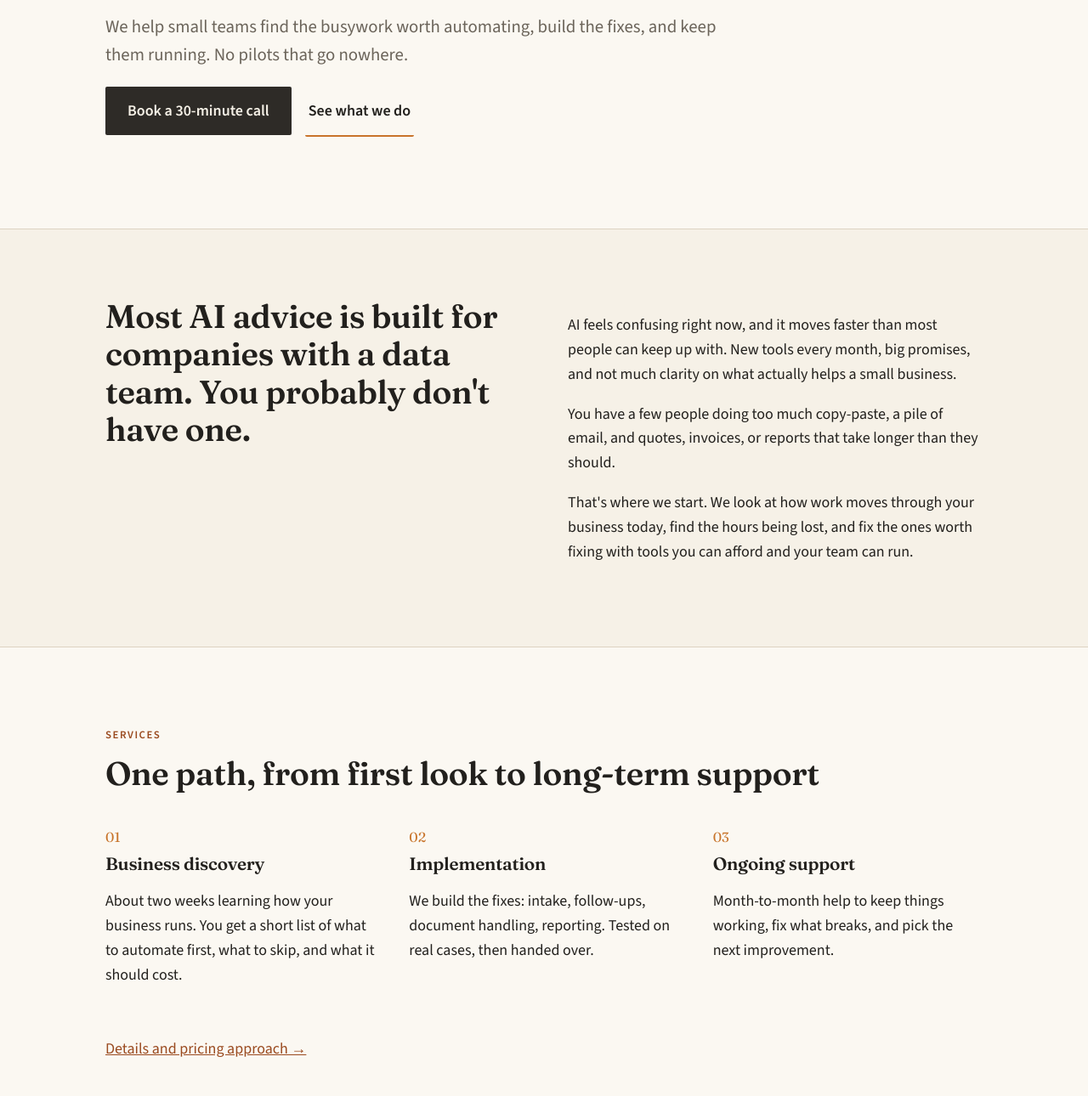
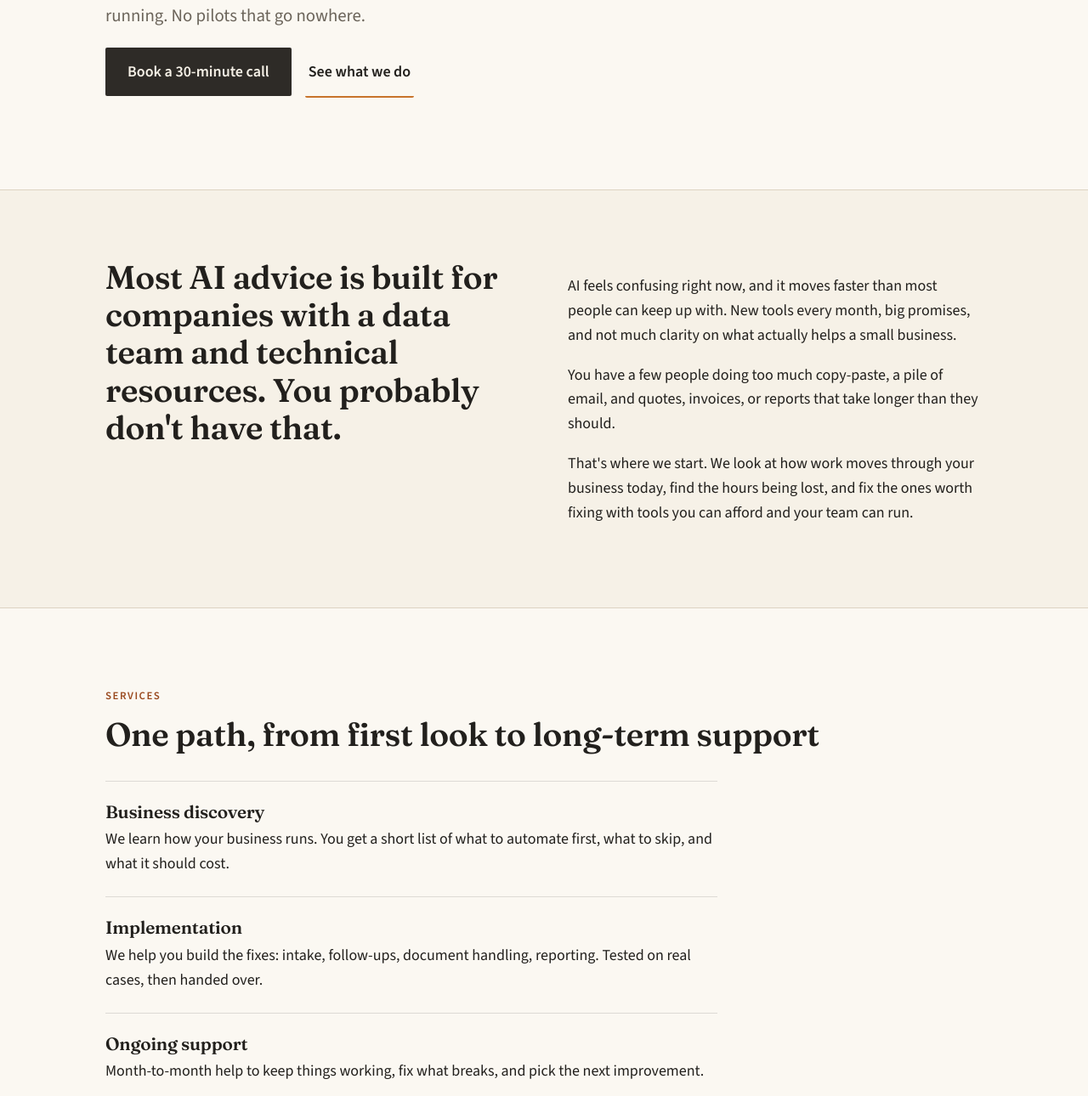
Before and after one commit to willbray/sundown7, a plain HTML site: page index.html in a window 1280 px wide. Shown: the part 406-1696 px from the top of the page at 85% size. Drawn offline with nearby package versions, Linux system fonts and the light colour scheme.

Commit message:
Homepage edits

```diff
--- a/index.html
+++ b/index.html
@@ -1,12 +1,12 @@
 <!doctype html><html lang="en"><head><meta charset="utf-8"><meta name="viewport" content="width=device-width,initial-scale=1"><title>Sundown 7 — Practical AI for small business</title><meta name="description" content="Sundown 7 helps small and mid-size businesses put AI to work on real, everyday tasks."><link rel="stylesheet" href="styles.css"></head><body>
 <header><div class="wrap nav"><a class="logo" href="index.html">Sundown <span>7</span></a><nav><ul><li><a href="services.html">Services</a></li><li><a href="about.html">About</a></li><li><a href="contact.html">Contact</a></li></ul></nav></div></header>
 <main>
-<section class="hero"><div class="wrap"><p class="eyebrow">Practical AI for small and mid-size businesses</p><h1>Create more time for the work<br>that matters.</h1><p class="lede">We help small teams find the busywork worth automating, build the fixes, and keep them running. No pilots that go nowhere.</p><p><a class="btn" href="contact.html">Book a 30-minute call</a><a class="btn ghost" href="services.html">See what we do</a></p></div></section>
-<section class="band"><div class="wrap two"><div><h2>Most AI advice is built for companies with a data team. You probably don't have one.</h2></div><div><p>AI feels confusing right now, and it moves faster than most people can keep up with. New tools every month, big promises, and not much clarity on what actually helps a small business.</p><p>You have a few people doing too much copy-paste, a pile of email, and quotes, invoices, or reports that take longer than they should.</p><p>That's where we start. We look at how work moves through your business today, find the hours being lost, and fix the ones worth fixing with tools you can afford and your team can run.</p></div></div></section>
-<section><div class="wrap"><p class="eyebrow">Services</p><h2>One path, from first look to long-term support</h2><div class="grid" style="margin-top:40px">
-<div><span class="num">01</span><h3>Business discovery</h3><p>About two weeks learning how your business runs. You get a short list of what to automate first, what to skip, and what it should cost.</p></div>
-<div><span class="num">02</span><h3>Implementation</h3><p>We build the fixes: intake, follow-ups, document handling, reporting. Tested on real cases, then handed over.</p></div>
-<div><span class="num">03</span><h3>Ongoing support</h3><p>Month-to-month help to keep things working, fix what breaks, and pick the next improvement.</p></div>
+<section class="hero"><div class="wrap"><h1>Create more time for the work<br>that matters.</h1><p class="lede">We help teams find the busywork worth automating, build the fixes, and keep them running. No pilots that go nowhere.</p><p><a class="btn" href="contact.html">Book a 30-minute call</a><a class="btn ghost" href="services.html">See what we do</a></p></div></section>
+<section class="band"><div class="wrap two"><div><h2>Most AI advice is built for companies with a data team and technical resources. You probably don't have that.</h2></div><div><p>AI feels confusing right now, and it moves faster than most people can keep up with. New tools every month, big promises, and not much clarity on what actually helps a small business.</p><p>You have a few people doing too much copy-paste, a pile of email, and quotes, invoices, or reports that take longer than they should.</p><p>That's where we start. We look at how work moves through your business today, find the hours being lost, and fix the ones worth fixing with tools you can afford and your team can run.</p></div></div></section>
+<section><div class="wrap"><p class="eyebrow">Services</p><h2>One path, from first look to long-term support</h2><div class="stack">
+<div><h3>Business discovery</h3><p>We learn how your business runs. You get a short list of what to automate first, what to skip, and what it should cost.</p></div>
+<div><h3>Implementation</h3><p>We help you build the fixes: intake, follow-ups, document handling, reporting. Tested on real cases, then handed over.</p></div>
+<div><h3>Ongoing support</h3><p>Month-to-month help to keep things working, fix what breaks, and pick the next improvement.</p></div>
 </div><p style="margin-top:40px"><a href="services.html">Details and pricing approach →</a></p></div></section>
 <section class="dark"><div class="wrap two"><div><h2>Not sure where to start? That's normal.</h2></div><div><p>Tell us what's eating your team's week. We'll tell you honestly whether AI can help, and if it can't, we'll say so.</p><p><a class="btn" href="contact.html">Get in touch</a></p></div></div></section></main>
 <footer><div class="wrap"><div>© 2026 Sundown 7 · Practical AI for small and mid-size businesses</div><div><a href="mailto:hello@sundown7.com">hello@sundown7.com</a></div></div></footer></body></html>
--- a/styles.css
+++ b/styles.css
@@ -36,3 +36,5 @@ footer{padding:48px 0;color:var(--muted);font-size:.95rem;border-top:1px solid v
 footer .wrap{display:flex;justify-content:space-between;flex-wrap:wrap;gap:16px}
 .note{font-size:.85rem;color:var(--muted);font-style:italic}
 @media(max-width:720px){.svc,.two{grid-template-columns:1fr;gap:16px}.hero{padding:64px 0}section{padding:56px 0}.nav ul{gap:18px}.btn.ghost{margin-left:0;display:block}}
+
+.stack{margin-top:32px;max-width:720px}.stack>div{padding:24px 0;border-top:1px solid rgba(0,0,0,.12)}.stack>div:last-child{border-bottom:1px solid rgba(0,0,0,.12)}.stack h3{margin:0 0 6px}.stack p{margin:0}
```
